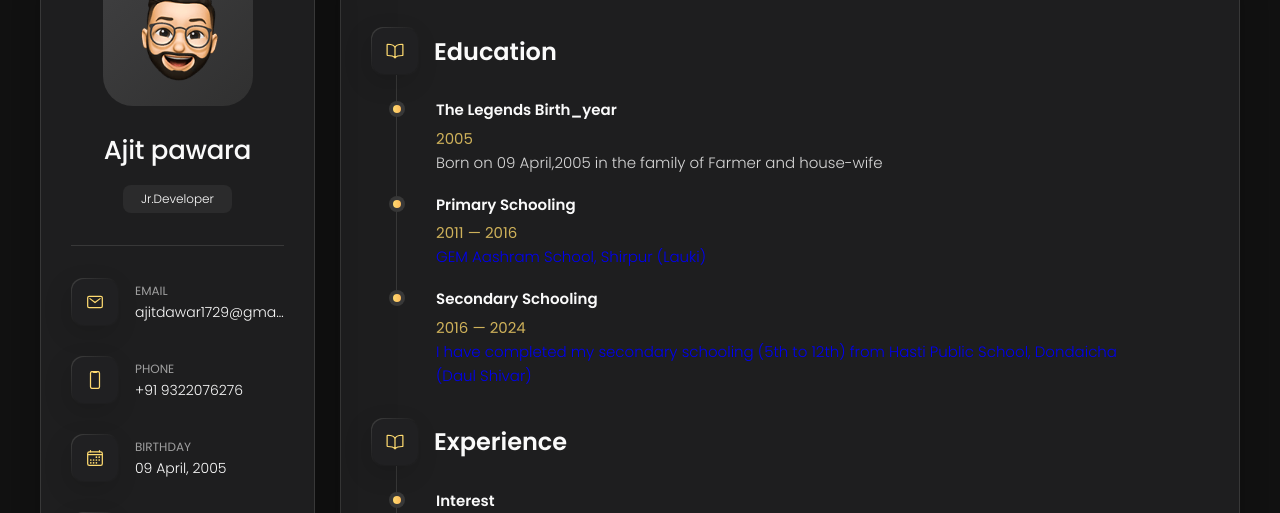
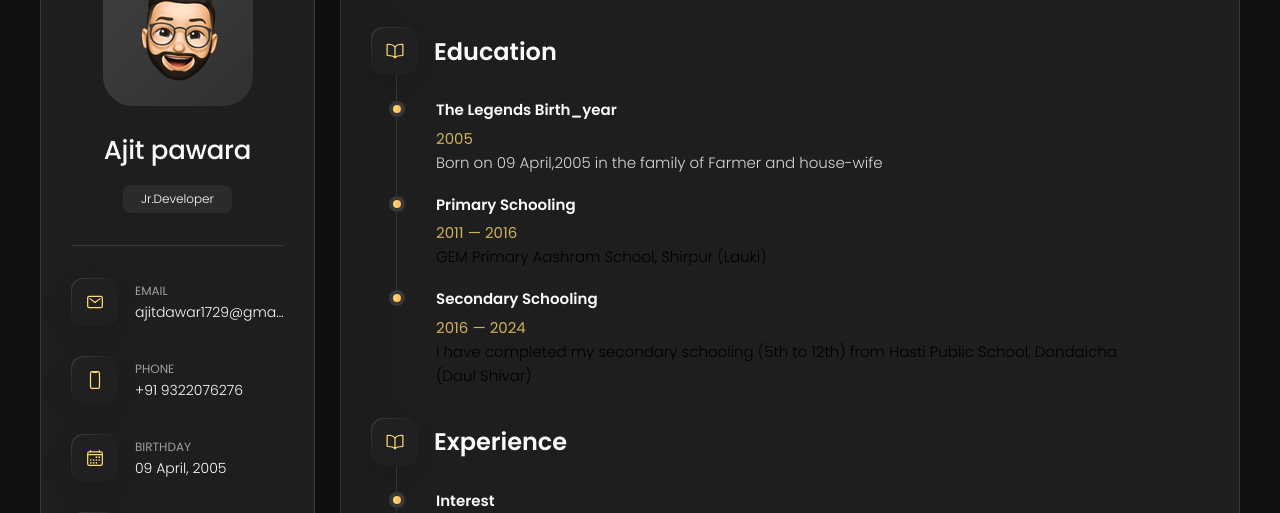
Before and after one commit to Ajit-pawara/Ajit-pawara2.github.io, a plain HTML site: page index.html in a window 1280 px wide. Both pictures are taken after a click on the button "Resume". Shown: the part 162-675 px from the top of the page. Drawn offline with nearby package versions, Linux system fonts and the light colour scheme.

Commit message:
Update index.html

```diff
--- a/index.html
+++ b/index.html
@@ -541,14 +541,16 @@
       <li class="timeline-item">
         <h4 class="h4 timeline-item-title">Primary Schooling</h4>
         <span>2011 — 2016</span>
-        <p class="timeline-text"><a href="https://maps.app.goo.gl/bJsvGTg52DeUbfv7A" target="_blank">GEM Aashram School, Shirpur (Lauki)</a>
+        <p class="timeline-text"><a href="https://maps.app.goo.gl/bJsvGTg52DeUbfv7A" target="_blank" style="color: #000000; text-decoration: none;">GEM Primary Aashram School, Shirpur (Lauki)</a>
+
 </p>
       </li>
 
       <li class="timeline-item">
         <h4 class="h4 timeline-item-title">Secondary Schooling</h4>
         <span>2016 — 2024</span>
-        <p class="timeline-text"><a href="https://www.google.com/maps/place/Hasti+Public+School+and+Junior+College/@21.3573494,74.5569679,1050m/data=!3m2!1e3!4b1!4m6!3m5!1s0x3bdf1798fbf101f3:0xc2fc244de2b133b0!8m2!3d21.3573444!4d74.5595428!16s%2Fg%2F11h4xh_w8v?entry=ttu&g_ep=EgoyMDI0MTIxMS4wIKXMDSoASAFQAw%3D%3D" target="_blank">I have completed my secondary schooling (5th to 12th) from Hasti Public School, Dondaicha (Daul Shivar)</a>
+        <p class="timeline-text"><a href="https://www.google.com/maps/place/Hasti+Public+School+and+Junior+College/@21.3573494,74.5569679,1050m/data=!3m2!1e3!4b1!4m6!3m5!1s0x3bdf1798fbf101f3:0xc2fc244de2b133b0!8m2!3d21.3573444!4d74.5595428!16s%2Fg%2F11h4xh_w8v?entry=ttu&g_ep=EgoyMDI0MTIxMS4wIKXMDSoASAFQAw%3D%3D" target="_blank" style="color: #000000; text-decoration: none;">I have completed my secondary schooling (5th to 12th) from Hasti Public School, Dondaicha (Daul Shivar)</a>
+
 </p>
       </li>
     </ol>
@@ -575,7 +577,9 @@
       <li class="timeline-item">
         <h4 class="h4 timeline-item-title">Higher Education</h4>
         <span>2025 — Present</span>
-        <p class="timeline-text">Completing my B.tech in Information-Technology form Government College of Engineering,Karad (Vidya_nagar)</p>
+        <p class="timeline-text"><a href="https://maps.app.goo.gl/gV1aaz5UGveR8Q6K9" target="_blank" style="color: #000000; text-decoration: none;">Completing my B.Tech in Information Technology from Government College of Engineering, Karad (Vidya Nagar)</a>
+</a>
+</p>
       </li>
 
       <li class="timeline-item">
```
